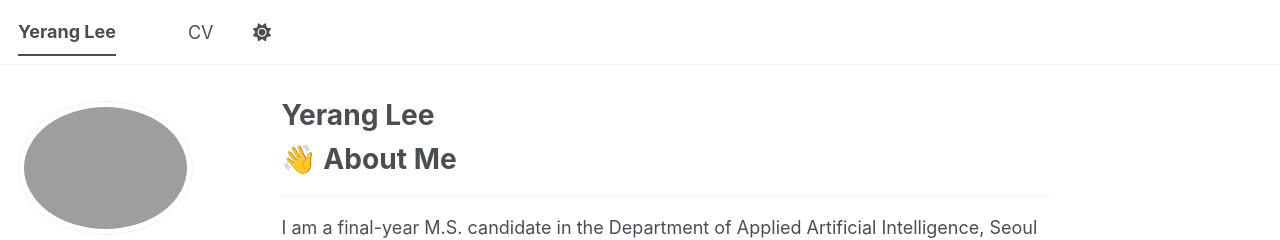
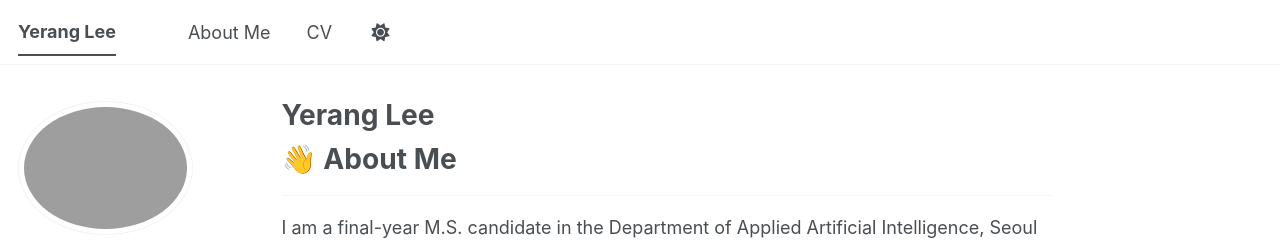
Before and after one commit to yrlee21/yrlee21.github.io, a Jekyll site: the page built from _pages/about.md, in a window 1280 px wide. Shown: the top 240 px of the page. Built offline with Jekyll 4.4.1, drawn with Linux system fonts in a browser that asks for light colours; a script bundle is joined from its source files by our own code; library files that are not in the unit come from our copies.

Commit message:
Update homepage content

```diff
--- a/_data/navigation.yml
+++ b/_data/navigation.yml
@@ -8,6 +8,9 @@
 #      Markdown formatted page while the second is generated using JSON.
 
 main:
+  - title: "About Me"
+    url: /about/
+
   #- title: "Publications"
   #  url: /publications/
 
@@ -24,7 +27,7 @@ main:
   #  url: /year-archive/
 
   - title: "CV"
-    url: \_data\yrlee_cv.pdf #https://yrlee21.github.io/_data/yrlee_cv.pdf
+    url: /files/yrlee_cv.pdf
 
   # - title: "CV"
   #   url: /cv-json/
```
Also changed, not shown: 2 other files.
